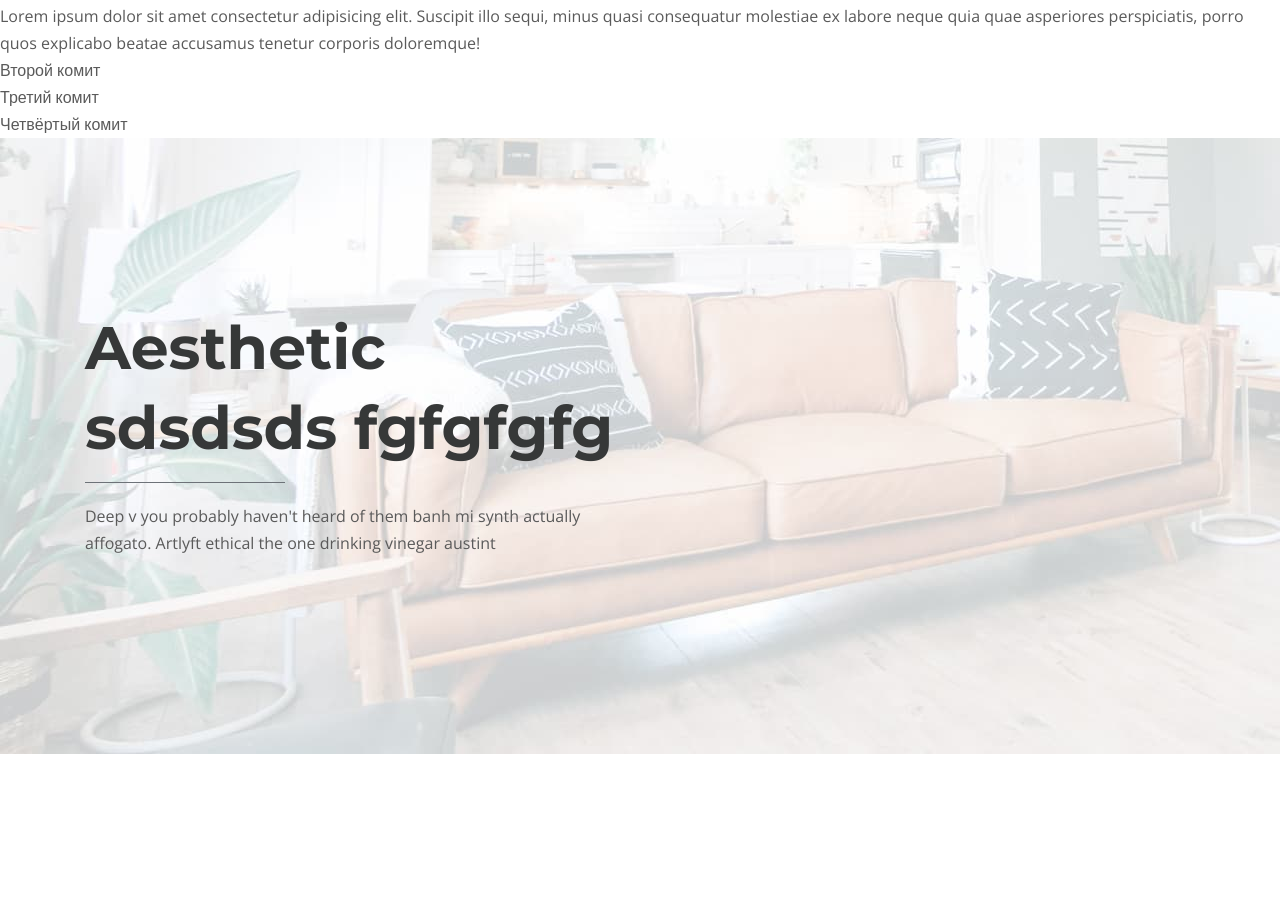
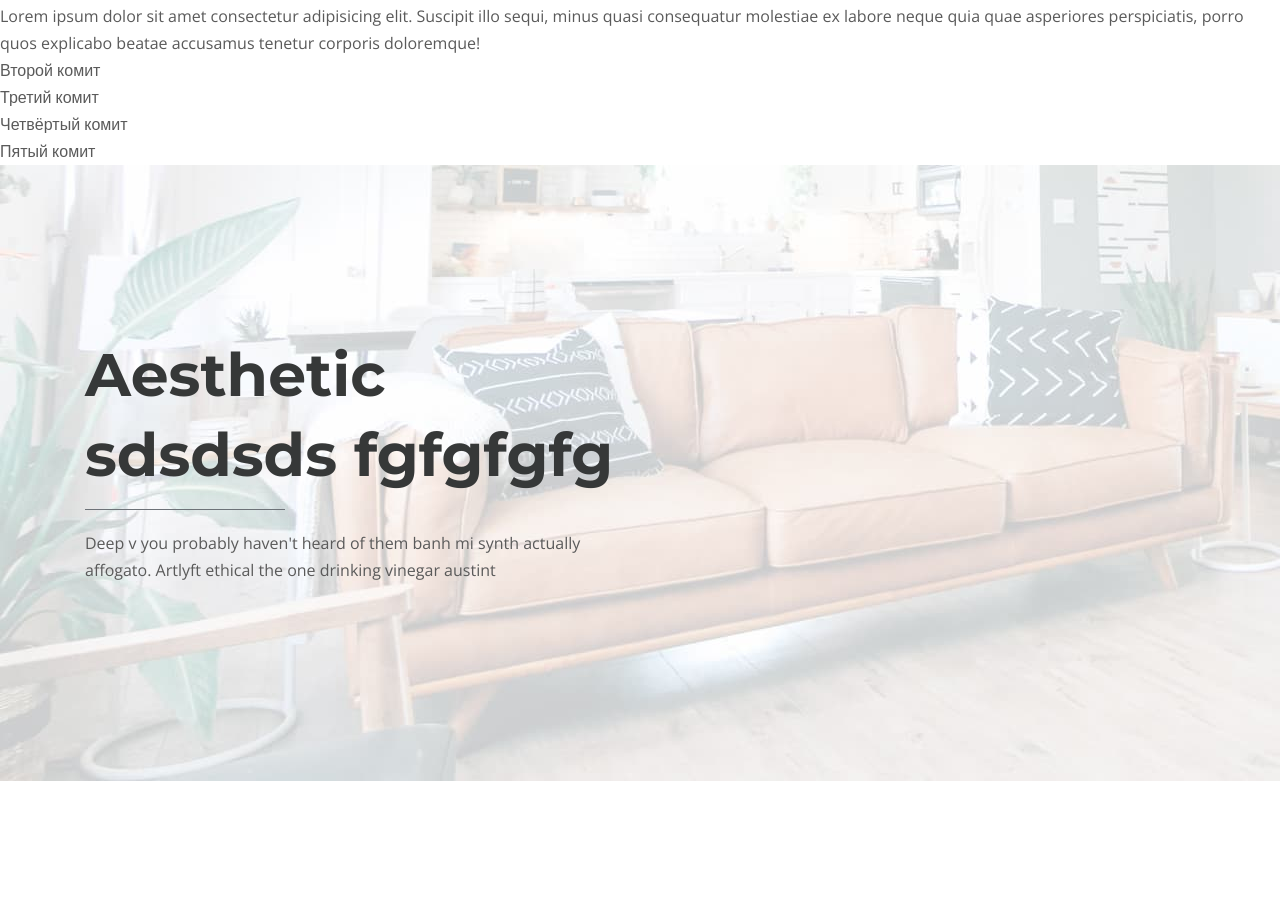
Before and after one commit to alexey-5/mebel, a plain HTML site: page index.html in a window 1280 px wide. Shown: the part 1669-2570 px from the top of the page. Drawn offline with nearby package versions, Linux system fonts and the light colour scheme.

Commit message:
Пятый

```diff
--- a/index.html
+++ b/index.html
@@ -168,6 +168,7 @@
                 <P>Второй комит</P>
                 <P>Третий комит</P>
                 <P>Четвёртый комит</P>
+                <P>Пятый комит</P>
             </div>
             <section class="decor">
                 <div class="container">
```
